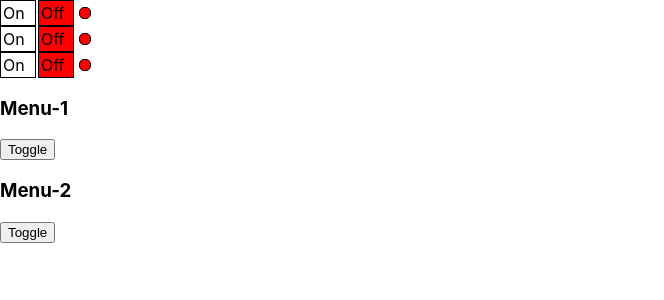
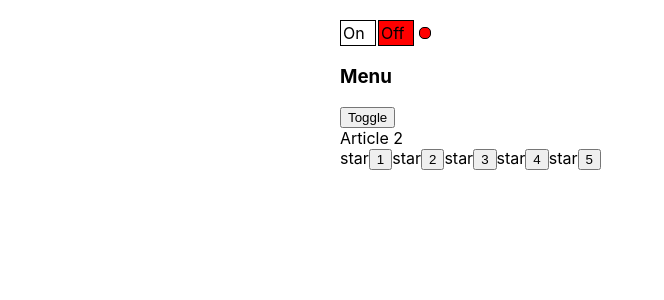
Before and after one commit to ianabarkhatova/React-podrobno, a React (Create React App) app: page / in a window 1280 px wide. Shown: the top 300 px of the page, without its empty margins (0-664 px from the left). Built offline with nearby package versions, Linux system fonts and the light colour scheme.

Commit message:
create UncontrolledRating component with useState, refactor Star component

```diff
--- a/src/App.css
+++ b/src/App.css
@@ -0,0 +1,4 @@
+.App {
+    width: 600px;
+    margin: 20px auto;
+}
--- a/src/App.tsx
+++ b/src/App.tsx
@@ -5,18 +5,15 @@ import Accordion from './components/Accordion/Accordion';
 import {Rating} from './components/Rating/Rating';
 import OnOff from "./components/OnOff/OnOff";
 import UncontrolledAccordion from "./components/UncontrolledAccordion/UncontrolledAccordion";
+import {UncontrolledRating} from "./components/UncontrolledRating/UncontrolledRating";
 
 function App() {
   return (
-
-    <div>
-
-        <OnOff/>
-        <OnOff/>
+    <div className={"App"}>
         <OnOff/>
 
-        <UncontrolledAccordion titleValue={"Menu-1"}/> {/* Step 1 */}
-        <UncontrolledAccordion titleValue={"Menu-2"}/> {/* Step 1 */}
+        <UncontrolledAccordion titleValue={"Menu"}/> {/* Step 1 */}
+
       {/*<PageTitle title={"This is the PageTitle component"} />*/}
       {/*<PageTitle title={"My friends"} />*/}
       {/*Article 1*/}
@@ -25,13 +22,16 @@ function App() {
       {/*<Accordion titleValue={"Menu-1"} closed={true}/> /!* Step 1 *!/*/}
       {/*<Accordion titleValue={"Menu-2"} closed={false}/> /!* Step 1 *!/*/}
 
-      {/*/!*Article 2*!/*/}
+      {/*Article 2*/}
       {/*<Rating value={0}/>*/}
       {/*<Rating value={1}/>*/}
       {/*<Rating value={2}/>*/}
       {/*<Rating value={3}/>*/}
       {/*<Rating value={4}/>*/}
       {/*<Rating value={5}/>*/}
+
+        Article 2
+        <UncontrolledRating/>
 
     </div>
   );
--- a/src/components/OnOff/OnOff.tsx
+++ b/src/components/OnOff/OnOff.tsx
@@ -6,10 +6,10 @@ type PropsType = {
 
 
 function OnOff(props: PropsType) {
-console.log("OnOff rendering")
+
     let[on, setOn] = useState(false);
 
-    console.log("on: " + on)
+    // console.log("on: " + on)
 
     const onStyle = {
         width: "30px",
--- a/src/components/Rating/Rating.tsx
+++ b/src/components/Rating/Rating.tsx
@@ -33,7 +33,7 @@ export function Rating(props: RatingPropsType) { // props должны явля
   }
 
   function Star(props: StarPropsType) {
-    if (props.selected === true) {
+    if (props.selected) {
       return <span><b>star</b> </span>
     } else {
       return <span>star </span>
--- /dev/null
+++ b/src/components/UncontrolledRating/UncontrolledRating.tsx
@@ -0,0 +1,44 @@
+import React, {useState} from "react";
+
+//создать тип компонента:
+//это объект, у которого есть свойство value, являющееся number.
+
+type UncontrolledRatingPropsType = {
+
+}
+
+export function UncontrolledRating(props: UncontrolledRatingPropsType) { // props должны являться объектом, который соответствует описанию RatingPropsType (выше)
+
+    let[value, setValue] = useState(0)
+
+    return (<div>
+        <Star selected={value > 0}/>
+        <button onClick={() => {setValue(1)}}>1</button>
+        <Star selected={value > 1}/>
+        <button onClick={() => {setValue(2)}}>2</button>
+        <Star selected={value > 2}/>
+        <button onClick={() => {setValue(3)}}>3</button>
+        <Star selected={value > 3}/>
+        <button onClick={() => {setValue(4)}}>4</button>
+        <Star selected={value > 4}/>
+        <button onClick={() => {setValue(5)}}>5</button>
+    </div>)
+}
+
+/*if we want to return a group of elements, we need to wrap them in one parent element (below).
+Only one element can be returned.*/
+
+      /*Props - те данные, которые входят в компонент для того, чтобы компонент мог на основе этих данных
+      сделать другую отрисовку*/
+
+      //Компонент ждет входные данные, чтобы отрисоваться по-разному, отреагировать на то, что в него передают.
+
+      // На входе мы дает компоненту объект, этот объект приходит в аттрибут функции, который называется props,
+
+  type StarPropsType = {
+    selected: boolean
+  }
+
+  function Star(props: StarPropsType) {
+      return <span>{props.selected ? <b>star</b> : "star"}</span>
+  }
```
